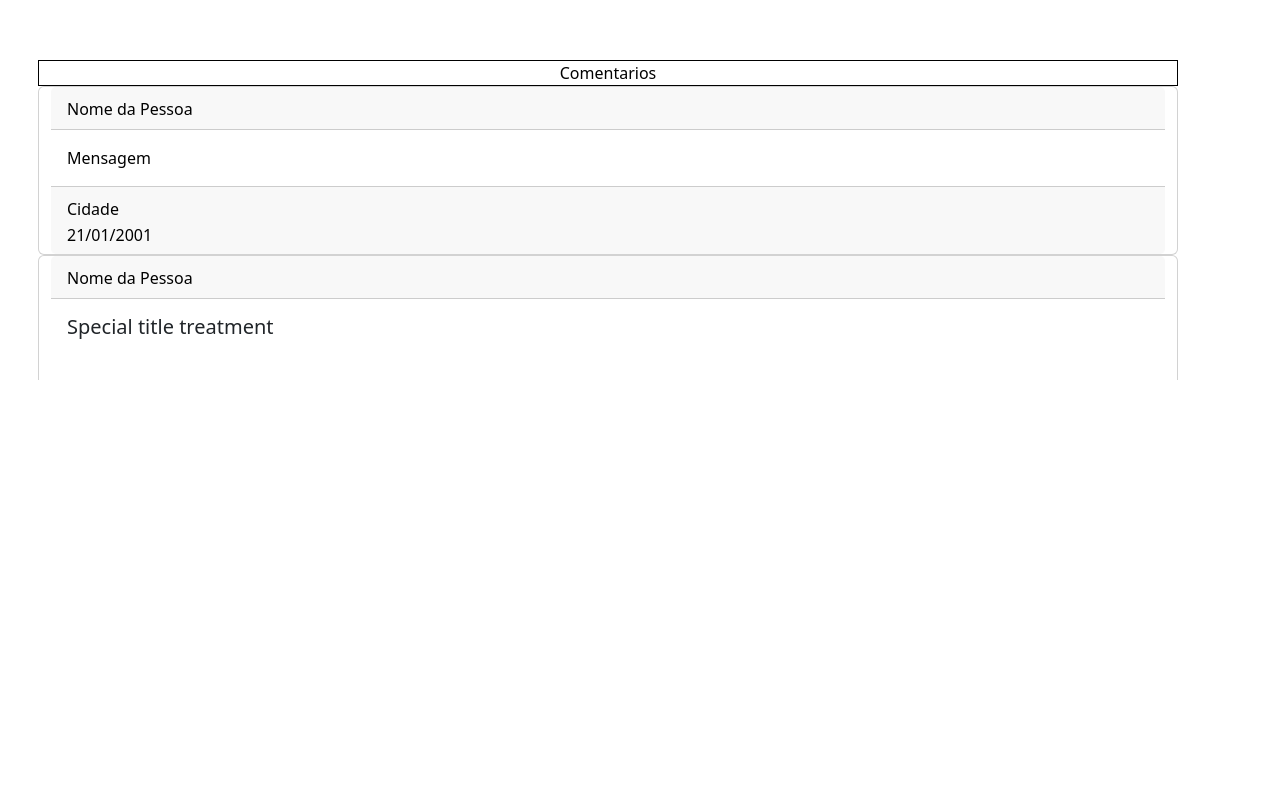
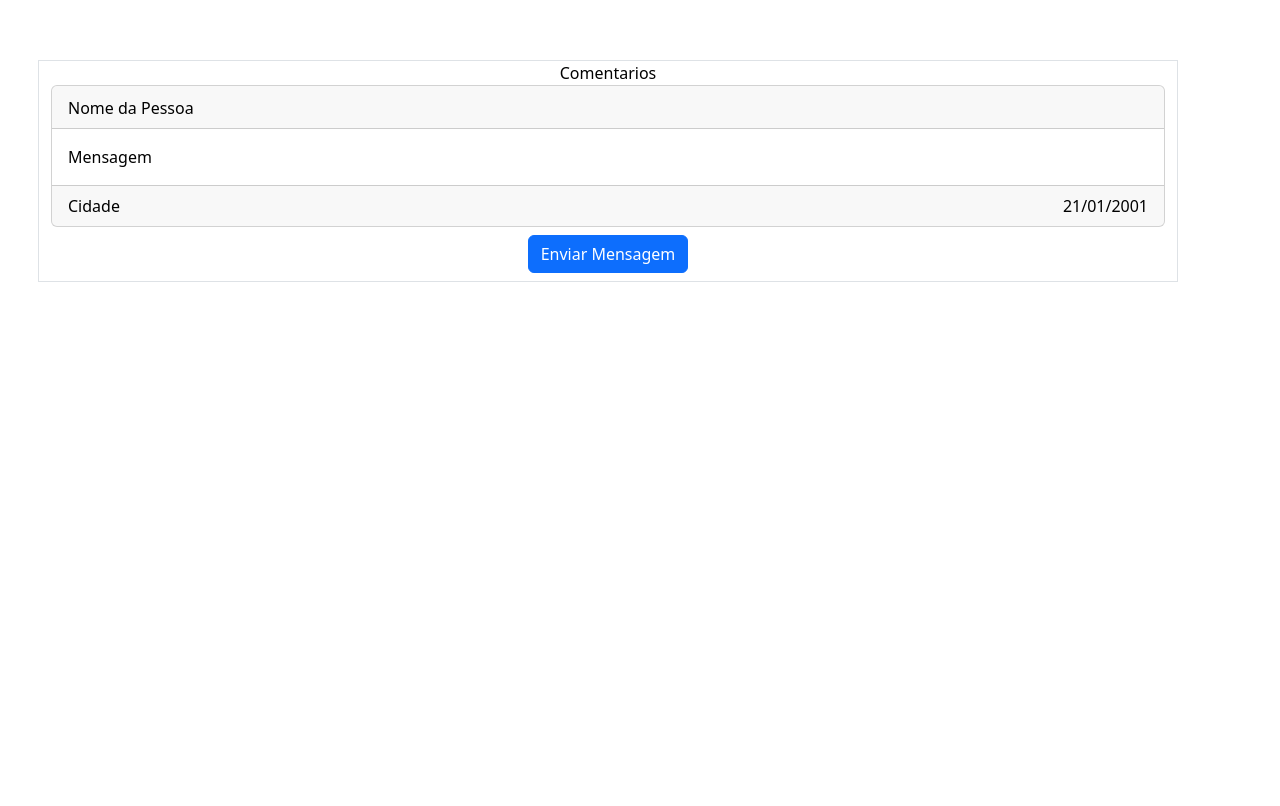
Before and after one commit to Lucas-Hrycyk/AeroWiki, a plain HTML site: page index.html in a window 1280 px wide. Shown: the part 1591-2397 px from the top of the page. Drawn offline with nearby package versions, Linux system fonts and the light colour scheme.

Commit message:
Tela Mensagem

```diff
--- a/CSS/Geral/Index.css
+++ b/CSS/Geral/Index.css
@@ -1,9 +1,5 @@
 *{
-    margin: 0;
-    list-style: none;
-    padding: 0;
     overflow-x: hidden;
-    color: black;
     vertical-align: middle;
     scrollbar-width: none;
 }
@@ -25,8 +21,9 @@ header a{
 section{
     width: 100%;
     position: relative;
-    scroll-behavior: smooth;
 }
+
+/* ----------------------------Sobre---------------------- */
 
 #Info{
     height: 100vh;
@@ -45,17 +42,24 @@ section{
 #Comentarios{
     position: absolute;
     width: 95%;
-    height: 40vh;
+    height: 100vh;
+}
+
+#cardComentarios{
+    overflow-y: auto;
+    max-height: 70vh;
 }
 
 /*----------------------- Formulario----------------------- */
 
+.desfocarFundo{
+    filter: blur(5px);
+}
+
 #Form{
     background-color: white;
     display: none;
-    border: 1px solid black;
     position: relative;
-    border-radius: 5px;
     width: 50%;
     margin-left: 25%;
     margin-top: 2%;
@@ -68,14 +72,9 @@ section{
     width: 100%;
 }
 
-h5{
-    overflow: hidden;
-}
-
 #LinkImagem{
     text-decoration: none;
 }
-
 
 @media only screen and (min-width: 1300px) and (max-width: 1600px) {
     #Info, #Contato{
--- a/Script/Index.js
+++ b/Script/Index.js
@@ -1,11 +1,13 @@
 function abrirPopupForm(){
   var MostrarForm = document.getElementById('Form')
+  document.getElementById("Comentarios").classList.add("desfocarFundo");
 
   MostrarForm.style.display = "block"
 }
 
 function fecharPopupForm(){
   var MostrarForm = document.getElementById('Form')
+  document.getElementById("Comentarios").classList.remove("desfocarFundo");
 
   MostrarForm.style.display = "none"
 }
--- a/index.html
+++ b/index.html
@@ -1,5 +1,5 @@
 <!DOCTYPE html>
-<html lang="en">
+<html lang="pt-BR">
 <head>
     <meta charset="UTF-8">
     <meta name="viewport" content="width=device-width, initial-scale=1.0">
@@ -70,13 +70,16 @@
                           </div>
                     </div>
                     <div id="Info">
-                      <p class="text-black">Teste de Roalgem</p>
+                      <div>
+
+                      </div>
                     </div>
                     <div id="Contato">
                       <div id="Comentarios">
                         <div class="container">
-                          <div class="row justify-content-center">
-                            <span class="text-black d-grid gap-2  justify-content-md-center border border-black">Comentarios</span>
+                          <div class="row justify-content-center border border-gray">
+                            <span class="text-black d-grid gap-2 justify-content-md-center">Comentarios</span>
+                            <div id="cardComentarios">
                               <div class="card text-star">
                                 <div class="card-header">
                                   <span class="text-black">Nome da Pessoa</span>
@@ -84,44 +87,23 @@
                                 <div class="card-body">
                                   <p class="card-text text-black">Mensagem</p>
                                 </div>
-                              <div class="card-footer text-muted">
-                                <div class="col-md-6">
-                                  <span class="text-black">Cidade</span>
-                                </div>
-                                <div class="col-md-11">
-                                  <span class="text-black">21/01/2001</span>
+                                <div class="card-footer">
+                                  <div class="row">
+                                    <span class="d-block text-black col text-start">Cidade</span>
+                                    <span class="d-block text-black col text-end">21/01/2001</span>
                                   </div>
                                 </div>
                               </div>
-                            <div class="card text-star">
-                              <div class="card-header">
-                                <span class="text-black">Nome da Pessoa</span>
-                              </div>
-                              <div class="card-body">
-                                <h5 class="card-title">Special title treatment</h5>
-                                <p class="card-text">With supporting text below as a natural lead-in to additional content.</p>
-                              </div>
-                              <div class="card-footer text-muted">
-                                2 days ago
-                              </div>
-                            </div>
-                            <div class="card text-center">
-                              <div class="card-header">
-                                Featured
-                              </div>
-                              <div class="card-body">
-                                <h5 class="card-title">Special title treatment</h5>
-                                <p class="card-text">With supporting text below as a natural lead-in to additional content.</p>
-                              </div>
-                              <div class="card-footer text-muted">
-                                2 days ago
+                              <div class="d-flex align-items-center justify-content-center">
+                                <button class="btn btn-primary fs-6 m-2" onclick="abrirPopupForm()">Enviar Mensagem</button>
                               </div>
                             </div>
                           </div>
                         </div>
-                        <button onclick="abrirPopupForm()">Teste</button>
                       </div>
-                      <div id="Form">
+                      <div id="Form" class="border border-light-subtle rounded-1">
+                        <div class="container">
+                          <div class="row justify-content-center">
                             <span class="text-black d-grid gap-2 d-md-flex justify-content-md-center border border-black">Envie sua Mensagem</span>
                             <div class="container">
                               <div class="row justify-content-center">
@@ -141,10 +123,11 @@
                                 </div>
                               </div>
                             </div>
-
+                          </div>
+                        </div>
                         <div class="d-grid gap-2 d-md-flex justify-content-md-center m-3">
-                            <button class="btn btn-outline-success">Enviar</button>
-                            <button class="btn btn-outline-danger" onclick="fecharPopupForm()">Sair</button>
+                          <button class="btn btn-success">Enviar</button>
+                          <button class="btn btn-danger" onclick="fecharPopupForm()">Sair</button>
                         </div>
                       </div>
                     </div>
```
Lines whose indentation alone changed are shown as unchanged.
